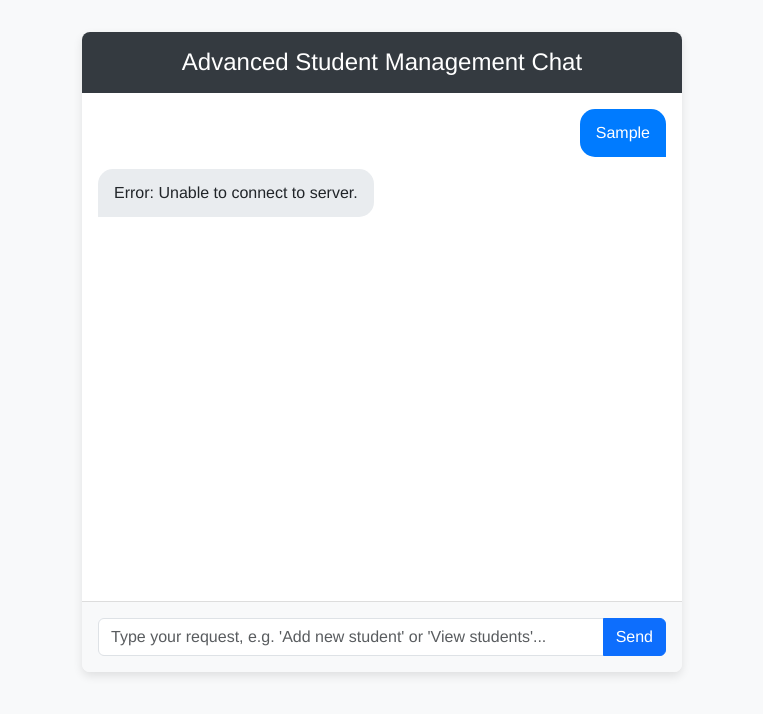
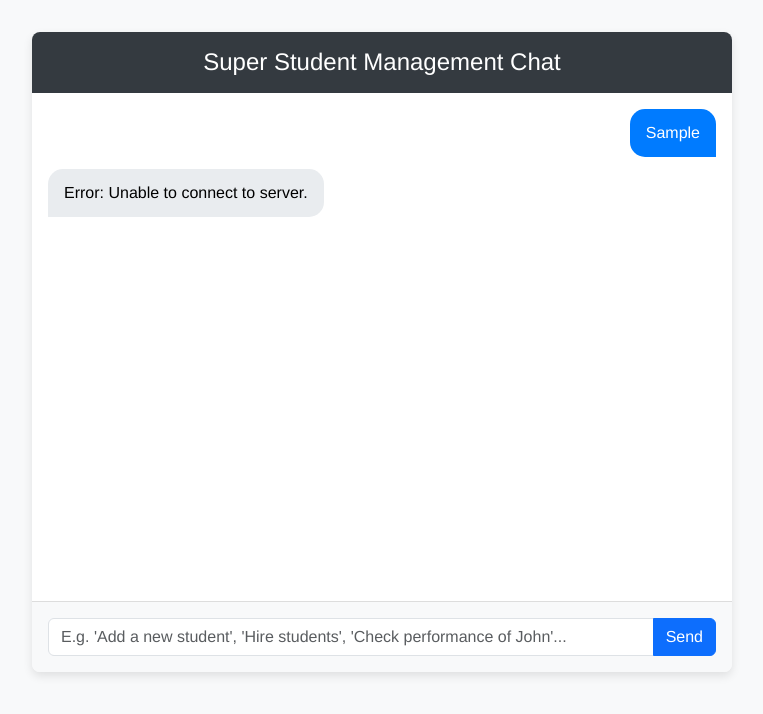
Before and after one commit to srjmnh/student_ai, a plain HTML site: page templates/index.html in a window 1280 px wide. Both pictures are taken after typing "Sample" into the empty fields and a click on the button "Send". Shown: the whole page, without its empty margins (258-1021 px from the left). Drawn offline with nearby package versions, Linux system fonts and the light colour scheme; no server answers.

Commit message:
Update index.html

```diff
--- a/templates/index.html
+++ b/templates/index.html
@@ -3,9 +3,8 @@
 <head>
   <meta charset="UTF-8" />
   <!-- Ensures mobile responsiveness -->
-  <meta name="viewport" content="width=device-width, initial-scale=1.0" />
-
-  <title>Advanced Student Management Chat</title>
+  <meta name="viewport" content="width=device-width, initial-scale=1.0"/>
+  <title>Super Student Management Chat</title>
 
   <!-- Bootstrap 5 CSS -->
   <link
@@ -22,20 +21,20 @@
     }
 
     .chat-container {
-      max-width: 600px;
+      max-width: 700px;
       margin: 2rem auto;
+      background-color: #fff;
       border-radius: 0.5rem;
-      background-color: #fff;
       box-shadow: 0 4px 10px rgba(0, 0, 0, 0.1);
-      overflow: hidden; /* Keep footer attached to the bottom */
       display: flex;
       flex-direction: column;
-      height: 80vh; /* Example fixed vertical space (80% of view height) */
+      height: 80vh; /* 80% of the viewport height */
+      overflow: hidden; /* Hide any overflow beyond container */
     }
 
     /* Header */
     .chat-header {
-      background-color: #343a40; /* Dark color for header */
+      background-color: #343a40;
       color: #fff;
       padding: 1rem;
       text-align: center;
@@ -54,19 +53,37 @@
       border-radius: 15px;
       max-width: 75%;
       word-wrap: break-word;
+      white-space: pre-wrap; /* Keep new lines in the message */
     }
 
     .user-message {
       background-color: #007bff;
       color: #fff;
-      align-self: flex-end;
+      align-self: flex-end; /* Push to right side */
       border-bottom-right-radius: 0;
     }
 
     .ai-message {
       background-color: #e9ecef;
-      align-self: flex-start;
+      color: #000;
+      align-self: flex-start; /* Push to left side */
       border-bottom-left-radius: 0;
+    }
+
+    /* For any table HTML the AI might return (like “hire students”) */
+    .ai-message table {
+      width: 100%;
+      margin-top: 0.5rem;
+      border: 1px solid #ccc;
+      border-collapse: collapse;
+    }
+    .ai-message th, .ai-message td {
+      border: 1px solid #ccc;
+      padding: 0.5rem;
+      text-align: left;
+    }
+    .ai-message th {
+      background-color: #f1f1f1;
     }
 
     /* Footer / Input Section */
@@ -76,7 +93,7 @@
       background-color: #f8f9fa;
     }
 
-    /* Smaller screens adjustments */
+    /* Responsive adjustments */
     @media (max-width: 576px) {
       .chat-container {
         margin: 1rem;
@@ -90,15 +107,15 @@
 </head>
 
 <body>
-  <div class="chat-container d-flex flex-column">
+  <div class="chat-container">
     <!-- Header -->
     <div class="chat-header">
-      <h4 class="mb-0">Advanced Student Management Chat</h4>
+      <h4 class="mb-0">Super Student Management Chat</h4>
     </div>
 
     <!-- Chat Messages Container -->
     <div class="chat-body d-flex flex-column" id="messages">
-      <!-- Chat messages will be appended here dynamically -->
+      <!-- Chat messages will appear here dynamically -->
     </div>
 
     <!-- Footer: Input field + Send button -->
@@ -108,7 +125,7 @@
           type="text"
           id="userInput"
           class="form-control"
-          placeholder="Type your request, e.g. 'Add new student' or 'View students'..."
+          placeholder="E.g. 'Add a new student', 'Hire students', 'Check performance of John'..."
           onkeydown="handleKeyDown(event)"
         />
         <button class="btn btn-primary" onclick="sendPrompt()">Send</button>
@@ -116,7 +133,7 @@
     </div>
   </div>
 
-  <!-- Bootstrap 5 JS (optional if you need certain Bootstrap components) -->
+  <!-- Optional Bootstrap 5 JS if needed for components like modals -->
   <script
     src="https://cdn.jsdelivr.net/npm/bootstrap@5.3.0/dist/js/bootstrap.bundle.min.js"
   ></script>
@@ -125,43 +142,55 @@
     const messagesContainer = document.getElementById('messages');
     const userInputField = document.getElementById('userInput');
 
+    // Add a new message bubble to the chat
     function addMessage(text, sender) {
       const bubble = document.createElement('div');
       bubble.classList.add('chat-bubble', sender === 'user' ? 'user-message' : 'ai-message');
-      bubble.textContent = text;
+
+      // If the AI message contains HTML (e.g. a table for "hire students"),
+      // we render it as HTML. Otherwise, fallback to textContent.
+      if (sender === 'ai') {
+        bubble.innerHTML = text;
+      } else {
+        bubble.textContent = text;
+      }
+
       messagesContainer.appendChild(bubble);
 
-      // Auto-scroll to newest message
+      // Auto-scroll to the newest message
       messagesContainer.scrollTop = messagesContainer.scrollHeight;
     }
 
+    // Send prompt when user presses Enter
     function handleKeyDown(event) {
-      // If user presses Enter, send the prompt
       if (event.key === 'Enter') {
         sendPrompt();
       }
     }
 
+    // Send the user's message to the server
     async function sendPrompt() {
       const userInput = userInputField.value.trim();
       if (!userInput) return;
 
-      // Display user's message
+      // Show user's message in chat
       addMessage(userInput, 'user');
 
-      // Prepare POST request to /process_prompt
+      // Prepare POST request
       const requestOptions = {
         method: 'POST',
         headers: { 'Content-Type': 'application/json' },
-        body: JSON.stringify({ prompt: userInput })
+        body: JSON.stringify({ prompt: userInput }),
       };
 
       try {
         const response = await fetch('/process_prompt', requestOptions);
         const data = await response.json();
 
-        // We display data.message if it exists, otherwise data.error or fallback text
-        addMessage(data.message || data.error || 'No response from AI.', 'ai');
+        // We'll display data.message if it exists, otherwise data.error or fallback
+        const reply = data.message || data.error || 'No response from AI.';
+        // Display as HTML if AI returned a table or any other markup
+        addMessage(reply, 'ai');
       } catch (error) {
         console.error('Error:', error);
         addMessage('Error: Unable to connect to server.', 'ai');
```
